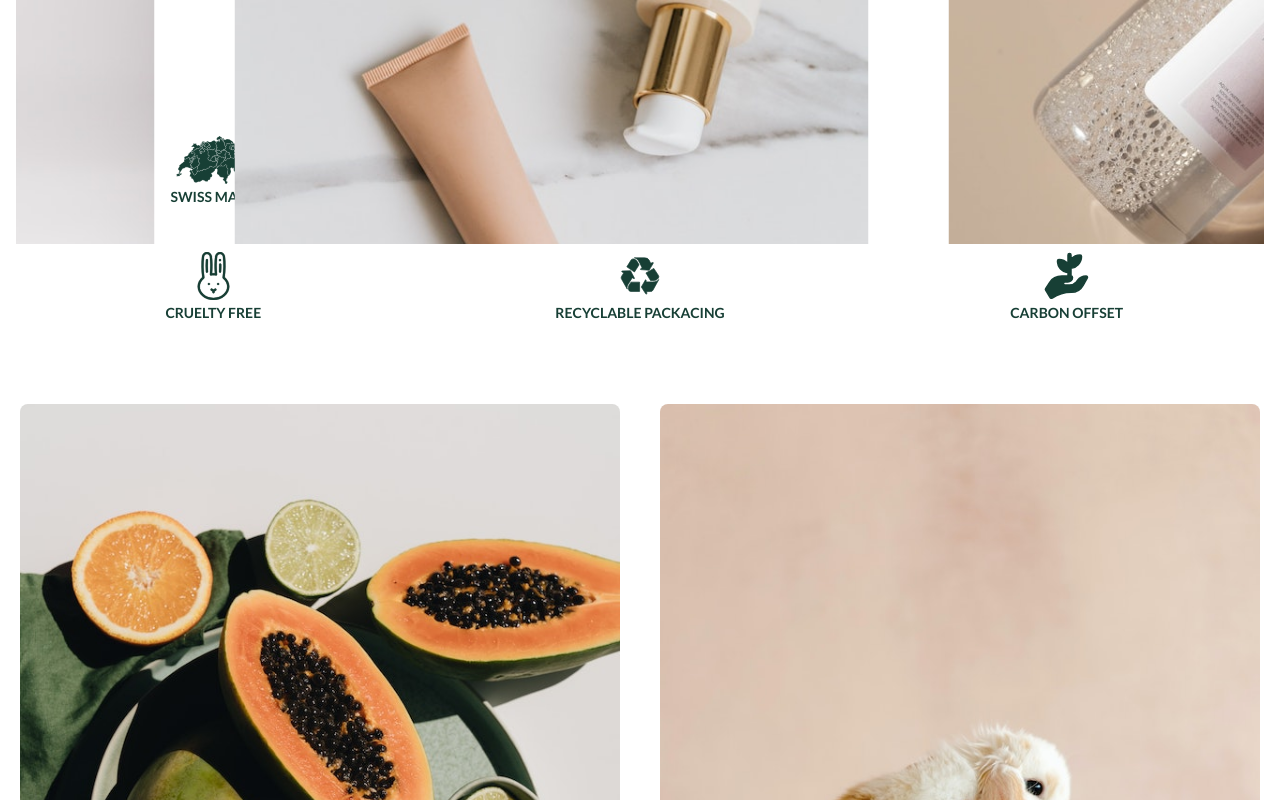
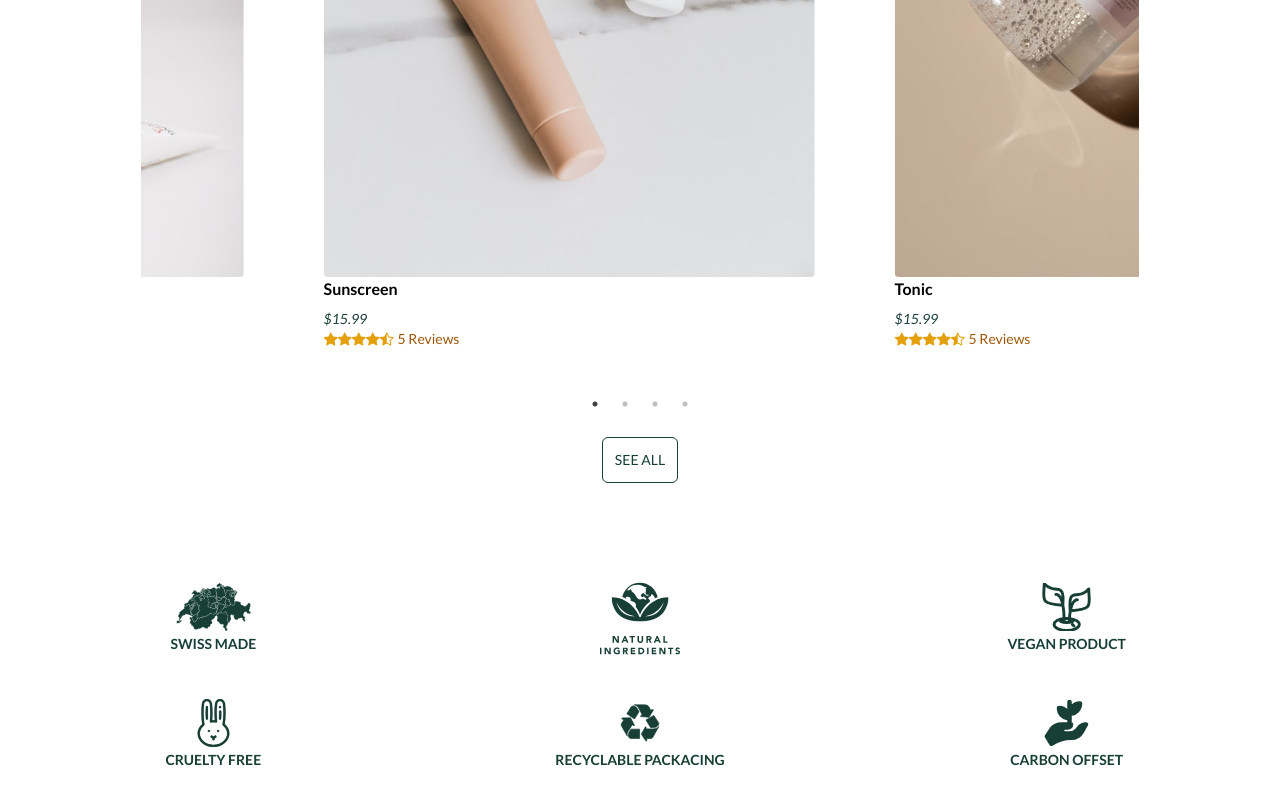
Before and after one commit to emirbektas/Herbivore-Beauty, a React (Vite) app: page / in a window 1280 px wide. Shown: the part 1560-2360 px from the top of the page. Built offline with nearby package versions, Linux system fonts and the light colour scheme.

Commit message:
responsive, slick not done

```diff
--- a/src/App.css
+++ b/src/App.css
@@ -1,3 +1,13 @@
 * {
   font-family: "Lato", sans-serif;
 }
+
+.slick-slide {
+  height: auto;
+}
+.slick-track {
+  display: flex;
+  flex-direction: row;
+  flex-wrap: nowrap;
+  align-items: stretch;
+}
--- a/src/components/MainPage/Bests.jsx
+++ b/src/components/MainPage/Bests.jsx
@@ -8,7 +8,6 @@ import Tonic from "../../images/other/tonic.jpg";
 import Bundle from "../../images/other/bundle.jpg";
 import { BsStarFill, BsStarHalf } from "react-icons/bs";
 import { Link } from "react-router-dom";
-import ProductPage from "../ProductPage";
 
 function Bests() {
   var settings = {
@@ -17,18 +16,26 @@ function Bests() {
     speed: 500,
     slidesToShow: 1.75,
     slidesToScroll: 1,
+    responsive: [
+      {
+        breakpoint: 1024,
+        settings: {
+          slidesToShow: 2,
+        },
+      },
+    ],
   };
   return (
-    <div className="overflow-hidden bg-probg bg-half bg-no-repeat bg-center-top h-screen w-full -mb-40">
+    <div className="overflow-hidden bg-probg bg-half bg-no-repeat bg-center-top h-full w-full ">
       <div className="p-4">
         <h1 className="text-center font-bold text-2xl text-guap mt-2">
           OUR BEST SELLERS
         </h1>
-        <Slider {...settings}>
-          <div className="text-center p-10 ">
+        <Slider {...settings} className="lg:w-4/5 mx-auto">
+          <div className="text-center p-10">
             <a href="">
               <div className="text-left">
-                <img src={Cleanser} className="rounded" />
+                <img src={Cleanser} className="rounded " />
                 <h1 className="font-bold mb-2">Cleanser</h1>
                 <p className="text-guap italic text-sm">$15.99</p>
                 <div className="reviews flex">
--- a/src/components/MainPage/Footer.jsx
+++ b/src/components/MainPage/Footer.jsx
@@ -127,7 +127,7 @@ function Footer() {
       <div className="p-5 bg-guap">
         <div>
           <div>
-            <div className="flex justify-evenly">
+            <div className="flex justify-around">
               <div className="flex text-center truncate">
                 <img src={Footer1} className="w-full h-6 my-auto" alt="" />
                 <span className="text-white text-xs my-auto">SWISS MADE</span>
@@ -146,7 +146,7 @@ function Footer() {
               </div>
             </div>
 
-            <div className="flex justify-evenly mt-2">
+            <div className="flex justify-around mt-2">
               <div className="flex text-center truncate">
                 <img src={Footer4} className="w-full h-6 my-auto" alt="" />
                 <span className="text-white text-xs  my-auto">
--- a/src/components/MainPage/Info.jsx
+++ b/src/components/MainPage/Info.jsx
@@ -9,8 +9,8 @@ import Bunny from "../../images/other/bunny.jpg";
 
 function Info() {
   return (
-    <div className="mb-20">
-      <div className="grid grid-cols-3 gap-10 mt-12">
+    <div className="mb-20 mt-20">
+      <div className="grid grid-cols-3 gap-10">
         <div className="my-auto text-center">
           <img src={Swiss} className="w-full h-12" alt="" />
           <span className="text-guap text-sm font-bold">SWISS MADE</span>
--- a/tailwind.config.js
+++ b/tailwind.config.js
@@ -21,6 +21,14 @@ export default {
       darky: "#1c1c1c",
       soft: "#f4f3f0",
     },
+    screens: {
+      sm: "640px",
+      md: "768px",
+      btw: "800px",
+      lg: "1024px",
+      xl: "1280px",
+      xxl: "1536px",
+    },
   },
   plugins: [require("flowbite/plugin")],
 };
```
